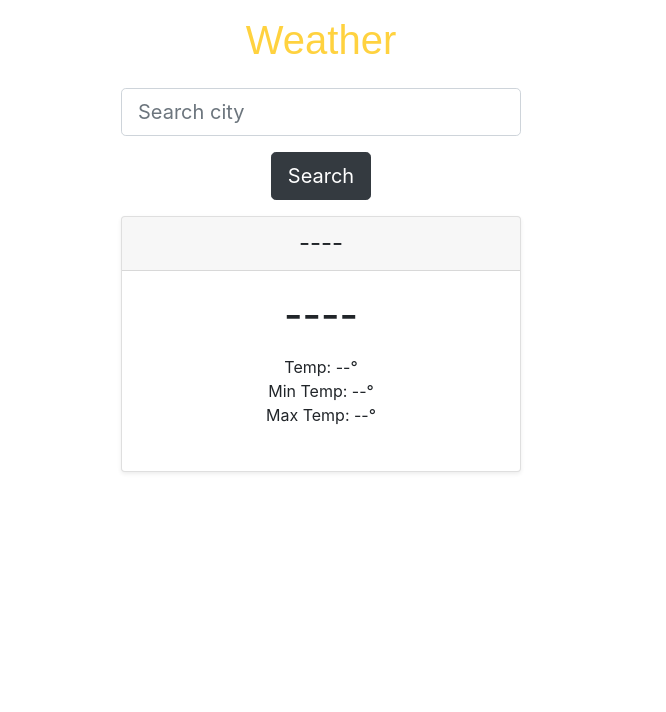
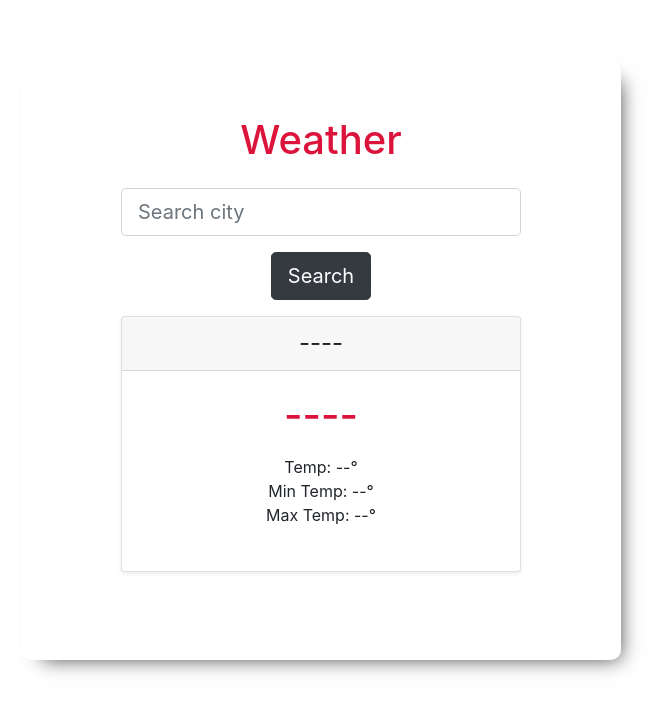
Before and after one commit to BrunaBibs/weather-app-using-es6, a plain HTML site: page index.html in a window 1280 px wide. Shown: the whole page, without its empty margins (319-985 px from the left). Drawn offline with nearby package versions, Linux system fonts and the light colour scheme.

Commit message:
added styling to the body

```diff
--- a/index.html
+++ b/index.html
@@ -1,6 +1,8 @@
 <!DOCTYPE html>
-<html>
+<html lang="en">
 <head>
+  <meta charset="UTF-8" />
+  <meta name="viewport" content="width=device-width, initial-scale=1.0" />
     <title>Weather App</title>
     <link rel="stylesheet" href="https://stackpath.bootstrapcdn.com/bootstrap/4.3.1/css/bootstrap.min.css" integrity="sha384-ggOyR0iXCbMQv3Xipma34MD+dH/1fQ784/j6cY/iJTQUOhcWr7x9JvoRxT2MZw1T" crossorigin="anonymous">
     <link rel="stylesheet" type="text/css" href="style.css">
--- a/style.css
+++ b/style.css
@@ -1,12 +1,20 @@
-
-
-
-#city-input, #weather-output {
-    max-width: 400px;
-    margin: 0 auto;
+body {
+  box-sizing: border-box !important;
+  width: 600px !important;
+  height: 600px !important;
+  border: none !important;
+  margin: 60px auto !important;
+  box-shadow: 10px 10px 19px -11px rgba(0, 0, 0, 0.75) !important;
+  border-radius: 10px !important;
+  padding: 40px 60px !important;
 }
 
-.banner {
-    color: #FFD23F;
-    font-family: sans-serif;
+h1 {
+  color: crimson !important;
 }
+
+#city-input,
+#weather-output {
+  max-width: 400px;
+  margin: 0 auto;
+}
```
